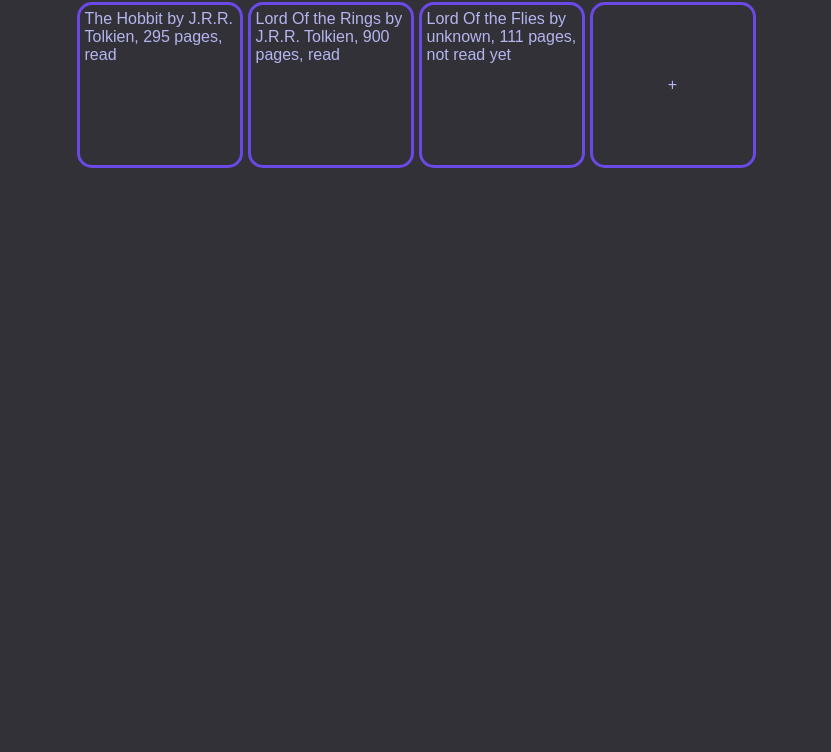
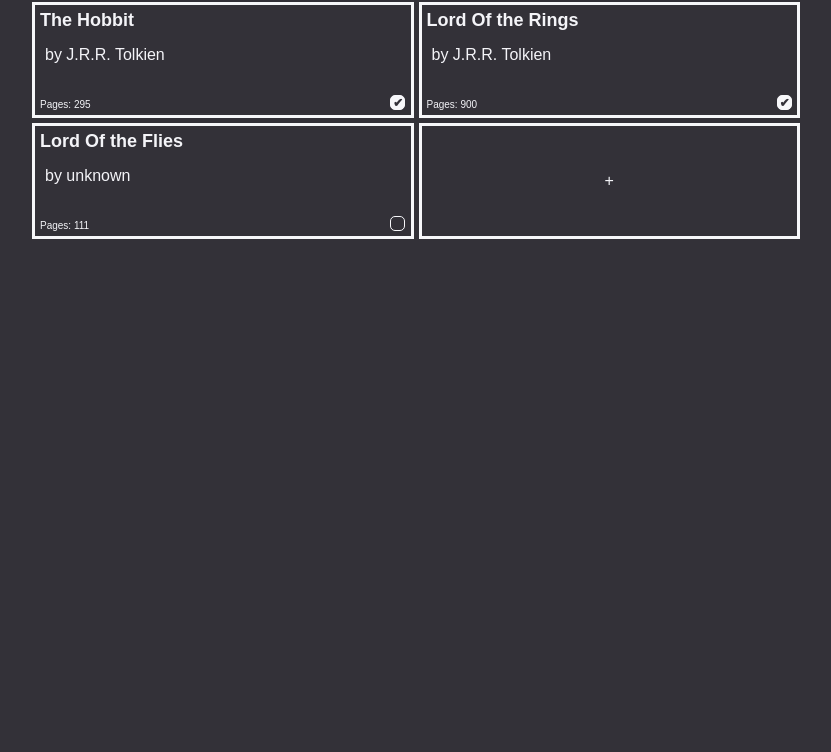
Before and after one commit to MagicalInnkeep/OdinLibrary, a plain HTML site: page index .html in a window 1280 px wide. Shown: the part 48-800 px from the top of the page, without its empty margins (224-1055 px from the left). Drawn offline with Linux system fonts and the light colour scheme.

Commit message:
Update CSS

```diff
--- a/app.js
+++ b/app.js
@@ -124,7 +124,36 @@ function displayBooks() {
         //Creates template Element
         const libraryItem = document.createElement("div");
         libraryItem.setAttribute("class", "libraryItem");
-        libraryItem.textContent = element.info();
+
+        const titleDisplay = document.createElement("div");
+        titleDisplay.setAttribute("class","bookTitle");
+        titleDisplay.textContent = element.title;
+        libraryItem.appendChild(titleDisplay);
+
+        const authorDisplay = document.createElement("div");
+        authorDisplay.setAttribute("class","bookAuthor");
+        authorDisplay.textContent = "by "+element.author;
+        libraryItem.appendChild(authorDisplay);
+
+        const pagesDisplay = document.createElement("div");
+        pagesDisplay.setAttribute("class","bookPages");
+        pagesDisplay.textContent = "Pages: "+element.pages;
+        libraryItem.appendChild(pagesDisplay);
+
+        const readDisplay = document.createElement("input");
+        readDisplay.setAttribute("class","bookRead");
+        readDisplay.setAttribute("type","checkbox");
+        readDisplay.checked=element.read;
+
+        readDisplay.addEventListener("change", () => {
+            element.read = readDisplay.checked;
+            displayBooks();
+        });
+
+
+
+        libraryItem.appendChild(readDisplay);
+
         library.appendChild(libraryItem);
     });
 
--- a/style.css
+++ b/style.css
@@ -4,8 +4,8 @@
 }
 :root{
     --var-background-dark: #333138;
-    --var-text-dark: #b4b5ee;
-    --var-border-dark: #6b49e6;
+    --var-text-dark: #f4f4f8;
+    --var-border-dark: #f7f7fa;
     font-family: Arial, Helvetica, sans-serif;
 }
 
@@ -21,33 +21,30 @@ body{
 }
 
 .library{
-    display: flex;
-    flex-wrap: wrap;
+    display: grid;
+    width: 60vw;
+    grid-template-columns: 1fr 1fr;
     gap: 5px;
 }
 
 .libraryItem{
-    height: 150px;
-    width: 150px;
-    max-height: 150px;
-    max-width: 150px;
+    height: 100px;
     padding: 5px;
     border: 3px solid var(--var-border-dark);
-    border-radius: 15px;
+    display: grid;
+    grid-template-columns: 90% 10%;
 }
 
 .libraryItem.addButtonC{
-    height: 160px;
-    width: 160px;
-    max-height: 160px;
-    max-width: 160px;
+    height: 110px;
     padding: 0;
     overflow: hidden;
 }
 
 .addButton{
-    height: 160px;
-    width: 160px;
+    grid-column: 1/ 3;
+    height: 110px;
+    width: 100%;
     background: none;
 	color: inherit;
 	border: none;
@@ -56,3 +53,56 @@ body{
 	cursor: pointer;
 	outline: inherit;
 }
+
+.bookTitle{
+    grid-column: 1 / 3;
+    font-size: large;
+    font-weight: bold;
+}
+
+.bookAuthor{
+    grid-column: 1 / 3;
+    grid-row-start: 2;
+    padding-left: 5px;
+}
+
+.bookPages{
+    grid-row-start: 3;
+    font-size: x-small;
+    justify-self: left;
+    align-self: self-end;
+}
+
+.bookRead{
+    grid-row-start: 3;
+    grid-column-start: 2;
+    justify-self: right;
+    align-self: self-end;
+    /* Custom Styling */
+    appearance: none; /* Removes default browser styling */
+    width: 15px;
+    height: 15px;
+    border: 1px solid var(--var-border-dark);
+    border-radius: 5px;
+    background-color: var(--var-background-dark);
+    cursor: pointer;
+    display: flex;
+    align-items: center;
+    justify-content: center;
+}
+
+/* Custom style when checked */
+.bookRead:checked {
+    background-color: var(--var-border-dark); /* Change background when checked */
+    border-color: var(--var-border-dark)
+}
+
+/* Adding a checkmark */
+.bookRead:checked::before {
+    content: "✔"; /* Unicode checkmark */
+    color: var(--var-background-dark); /* Change checkmark color */
+    font-size: 12px;
+    font-weight: bold;
+    display: block;
+    text-align: center;
+}
```
